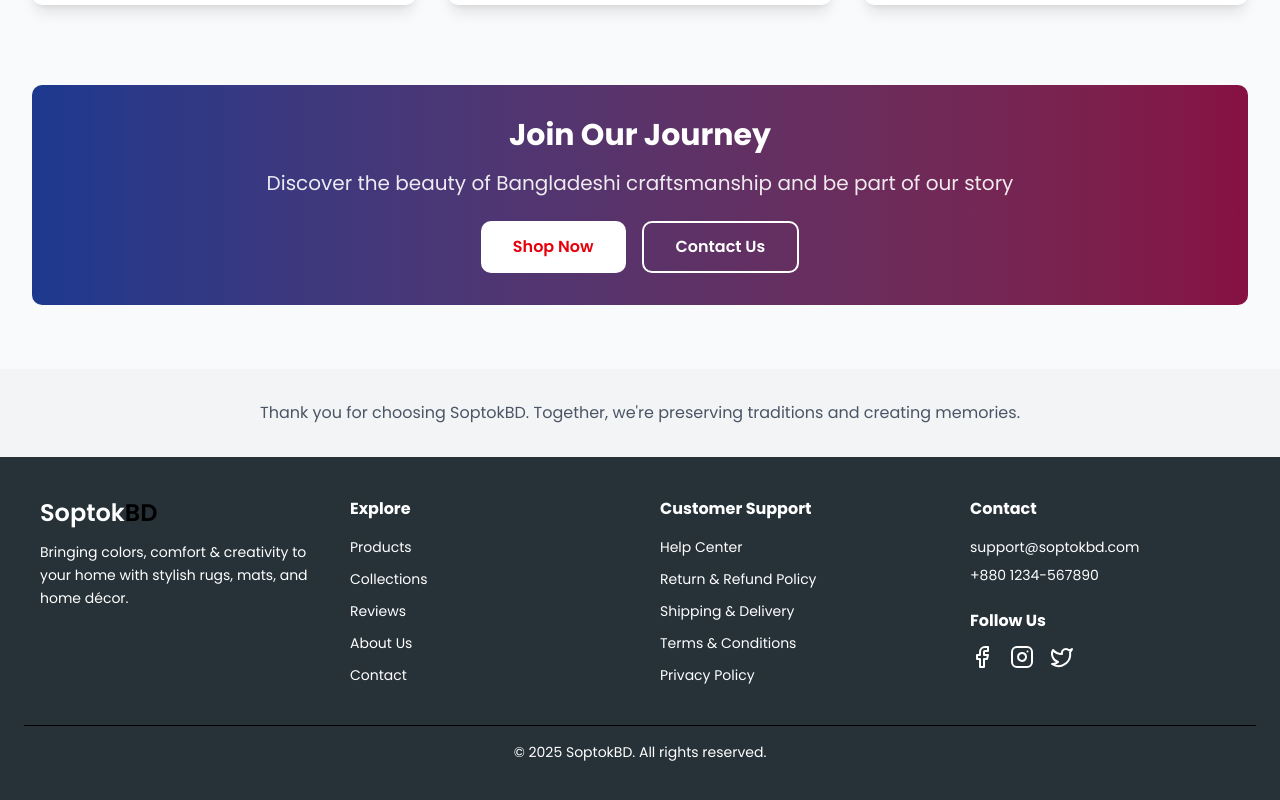
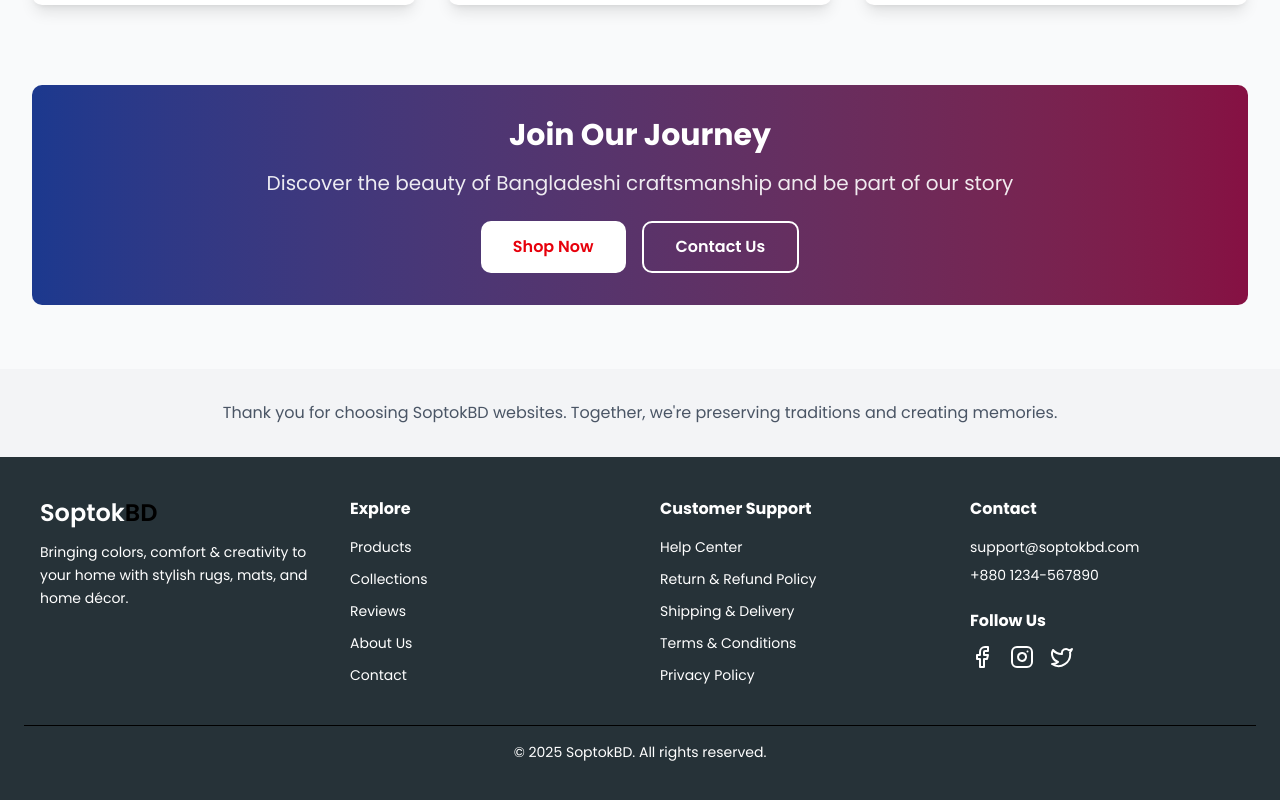
Before and after one commit to mwakidenis/BD-Frontend, a Next.js app: page /about in a window 1280 px wide. Shown: the part 2075-2875 px from the top of the page. Built offline with nearby package versions, Linux system fonts and the light colour scheme; no server answers.

Commit message:
daily commit

```diff
--- a/src/app/(WithCommonLayout)/about/page.tsx
+++ b/src/app/(WithCommonLayout)/about/page.tsx
@@ -207,7 +207,7 @@
       <div className="bg-gray-100 py-8">
         <div className="max-w-7xl mx-auto px-4 sm:px-6 lg:px-8 text-center">
           <p className="text-gray-600">
-            Thank you for choosing SoptokBD. Together, we're preserving
+            Thank you for choosing SoptokBD websites. Together, we're preserving
             traditions and creating memories.
           </p>
         </div>
```
